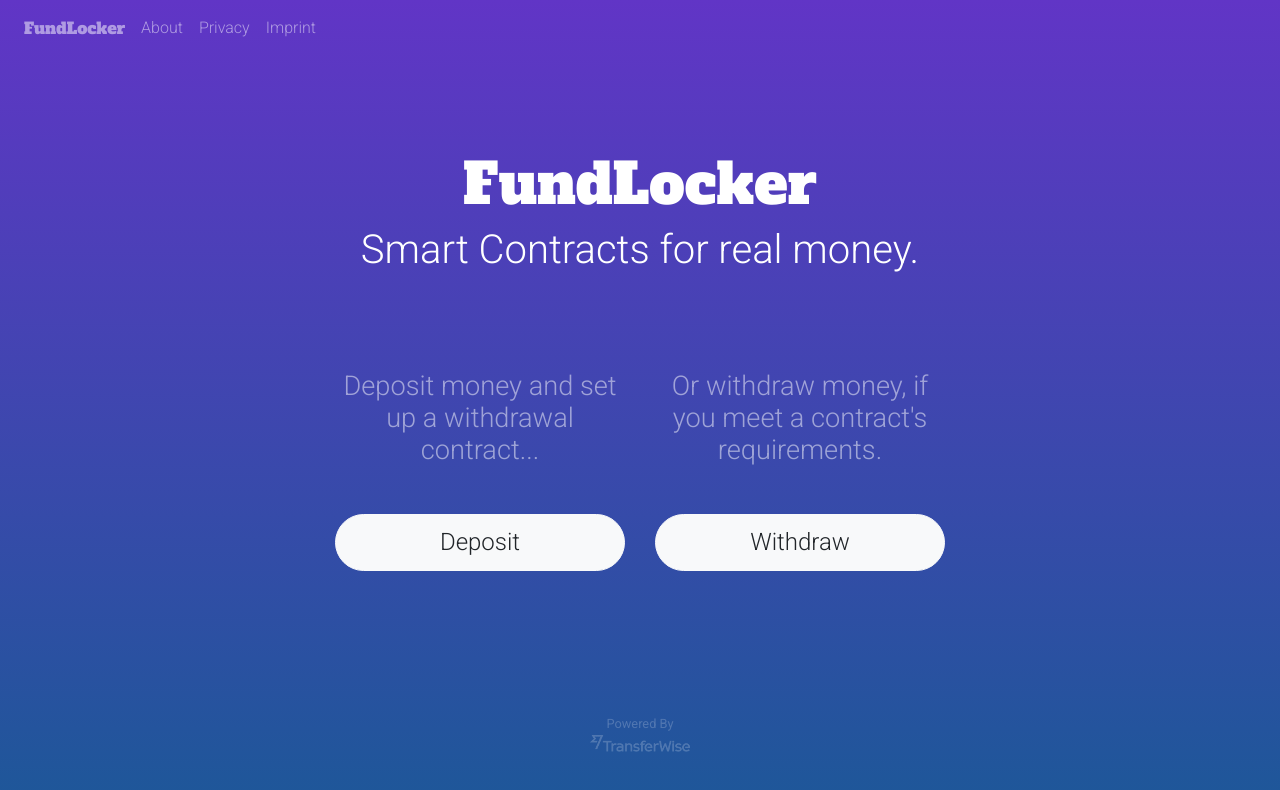
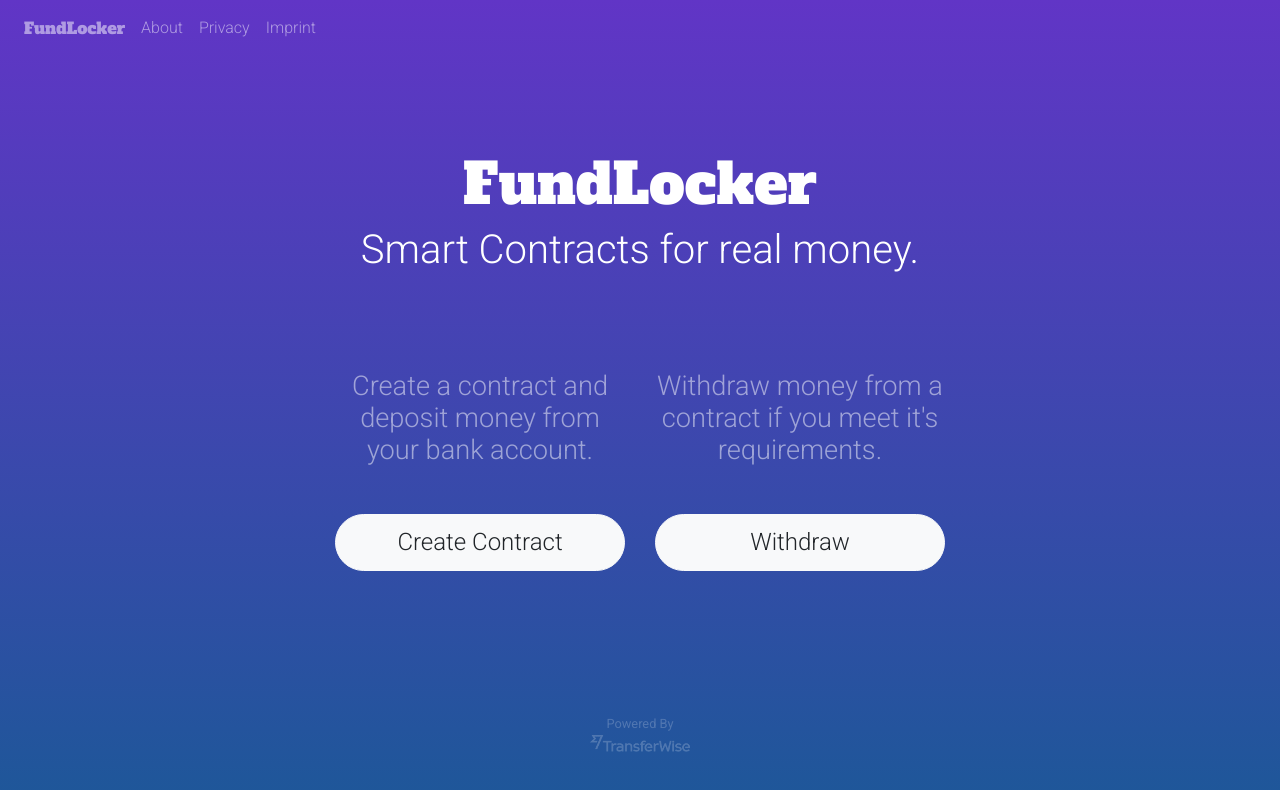
Before and after one commit to mktcode/fundlocker, a Nuxt app: page / in a window 1280 px wide. Shown: the top 790 px of the page. Built offline with nearby package versions, Linux system fonts and the light colour scheme; what vue-currency-input, vue-recaptcha-v3 would draw is missing.

Commit message:
edited texts and improved button positioning when texts wrap differently

```diff
--- a/pages/index.vue
+++ b/pages/index.vue
@@ -7,17 +7,17 @@
       Smart Contracts for real money.
     </h1>
     <b-row class="mt-5">
-      <b-col>
+      <b-col class="d-flex flex-column justify-content-between">
         <p class="lead text-white-50 mb-5 text-center">
-          Deposit money and set up a withdrawal contract...
+          Create a contract and deposit money from your bank account.
         </p>
         <b-button variant="light" size="lg" class="w-100" to="/deposit">
-          Deposit
+          Create Contract
         </b-button>
       </b-col>
-      <b-col>
+      <b-col class="d-flex flex-column justify-content-between">
         <p class="lead text-white-50 mb-5 text-center">
-          Or withdraw money, if you meet a contract's requirements.
+          Withdraw money from a contract if you meet it's requirements.
         </p>
         <b-button variant="light" size="lg" class="w-100">
           Withdraw
```
